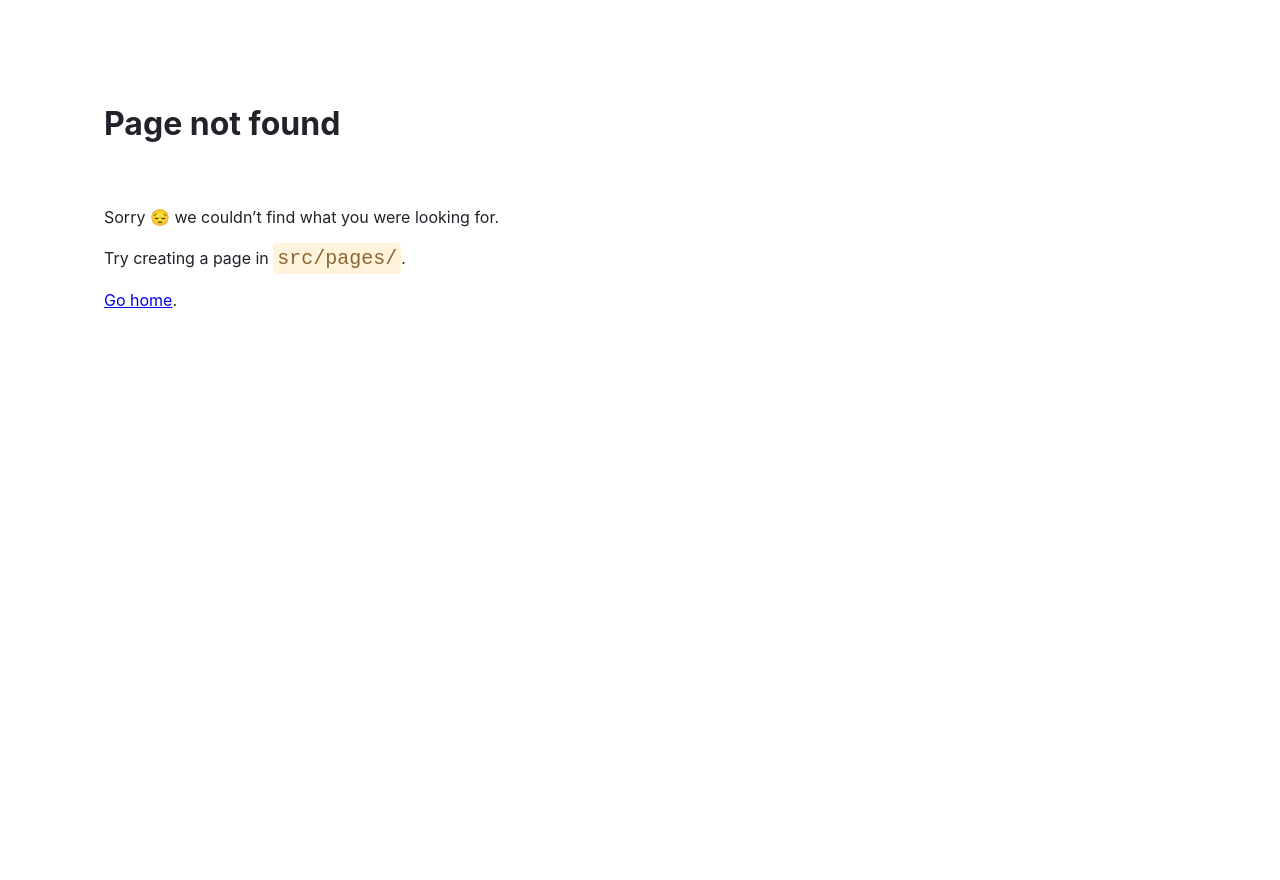
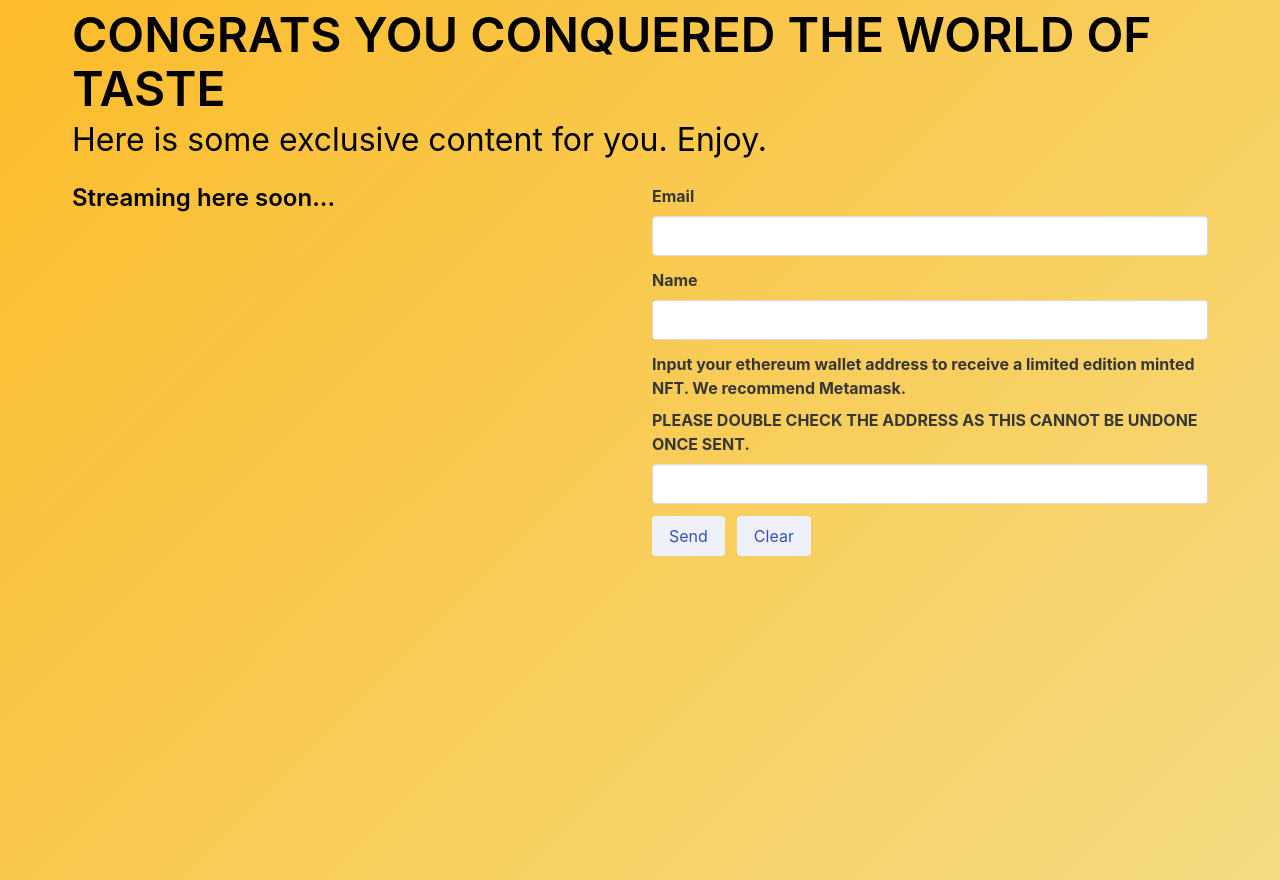
Before and after one commit to dantefrose/dantefrose.github.io, a Gatsby site: page /hidden-page-success in a window 1280 px wide. Before the commit this address had no page. Before the commit the page ends 800 px from the top, so only its background shows below. Built offline with nearby package versions, Linux system fonts and the light colour scheme; Gatsby itself is replaced by a stand-in of ours.

Commit message:
add audio files, fix page inconsistencies, add secret page form

```diff
--- /dev/null
+++ b/src/pages/hidden-page-success.js
@@ -0,0 +1,54 @@
+import React from "react"
+import "./mystyles.scss"
+export default function HiddenPageSuccess() {
+  return (
+    <div className="container">
+      <div className="title is-1">CONGRATS YOU CONQUERED THE WORLD OF TASTE</div>
+      <div className="subtitle is-3">Here is some exclusive content for you. Enjoy.</div>
+      <div className="columns">
+        <div className="column">
+          <div className="title is-4">Streaming here soon...</div>
+        </div>
+        <form className="column" method="post" action="https://getform.io/f/02ea562f-db67-4bf6-a056-c19418125566">
+
+          <div className="field">
+
+            <label className="label">
+              Email
+              </label>
+            <input className="input" type="email" name="email" />
+
+          </div>
+          <div className="field">
+
+            <label className="label">
+              Name
+              </label>
+            <input className="input" type="text" name="name" />
+
+          </div>
+          <div className="field">
+
+            <label className="label">
+              Input your ethereum wallet address to receive a limited edition minted NFT.
+              We recommend Metamask.
+              </label>
+            <label htmlFor="" className="label is-5 has-text-bold">
+              PLEASE DOUBLE CHECK THE ADDRESS AS THIS CANNOT BE UNDONE ONCE SENT.
+              </label>
+
+            <input className="input" type="text" name="message" />
+          </div>
+          <div className="field is-grouped">
+            <div className="control">
+              <button className="button is-link is-light" type="submit">Send</button>
+            </div>
+            <div className="control">
+              <input className="button is-link is-light" type="reset" value="Clear" />
+            </div>
+          </div>
+        </form>
+      </div>
+    </div>
+  )
+}
```
Also changed, not shown: src/pages/hidden-page.js (deleted, +0 -9 lines), src/pages/secret-recipe.js (+7 -8 lines), src/images/instructions2.png, 5 other files.
